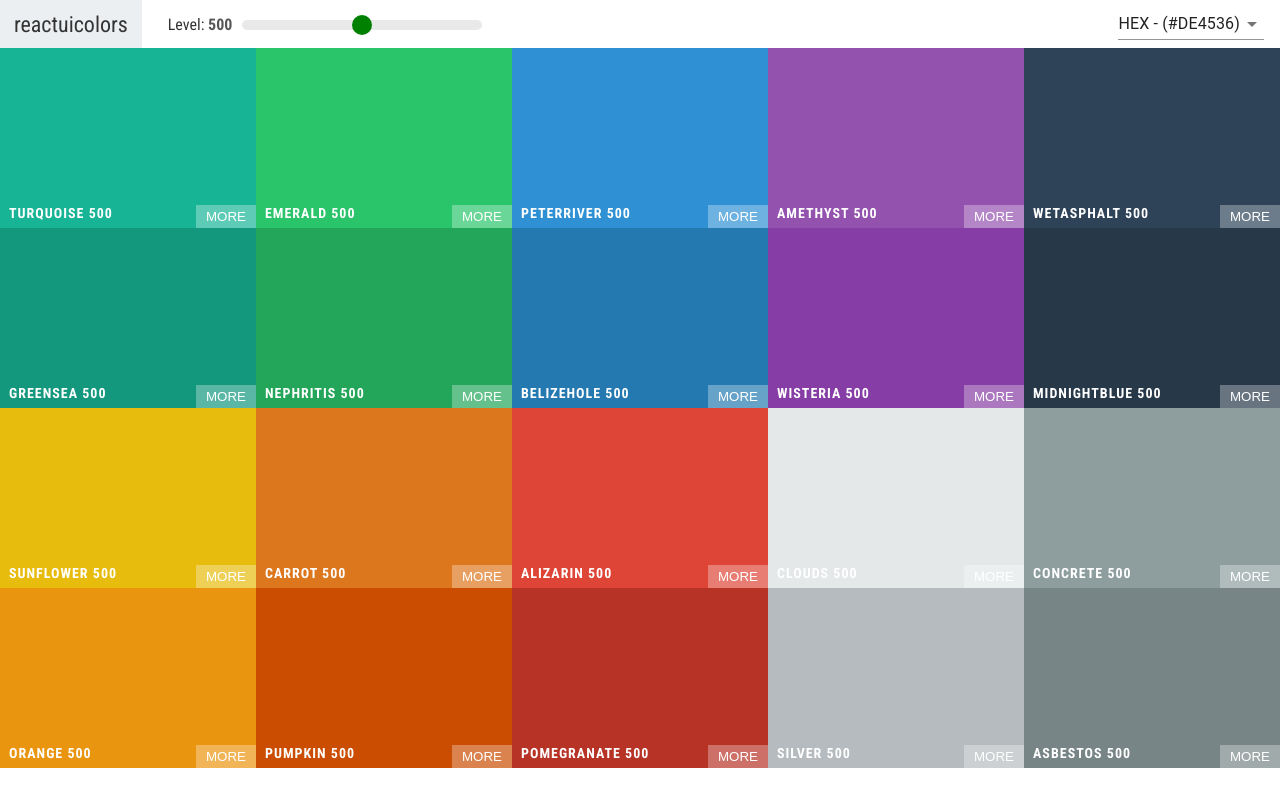
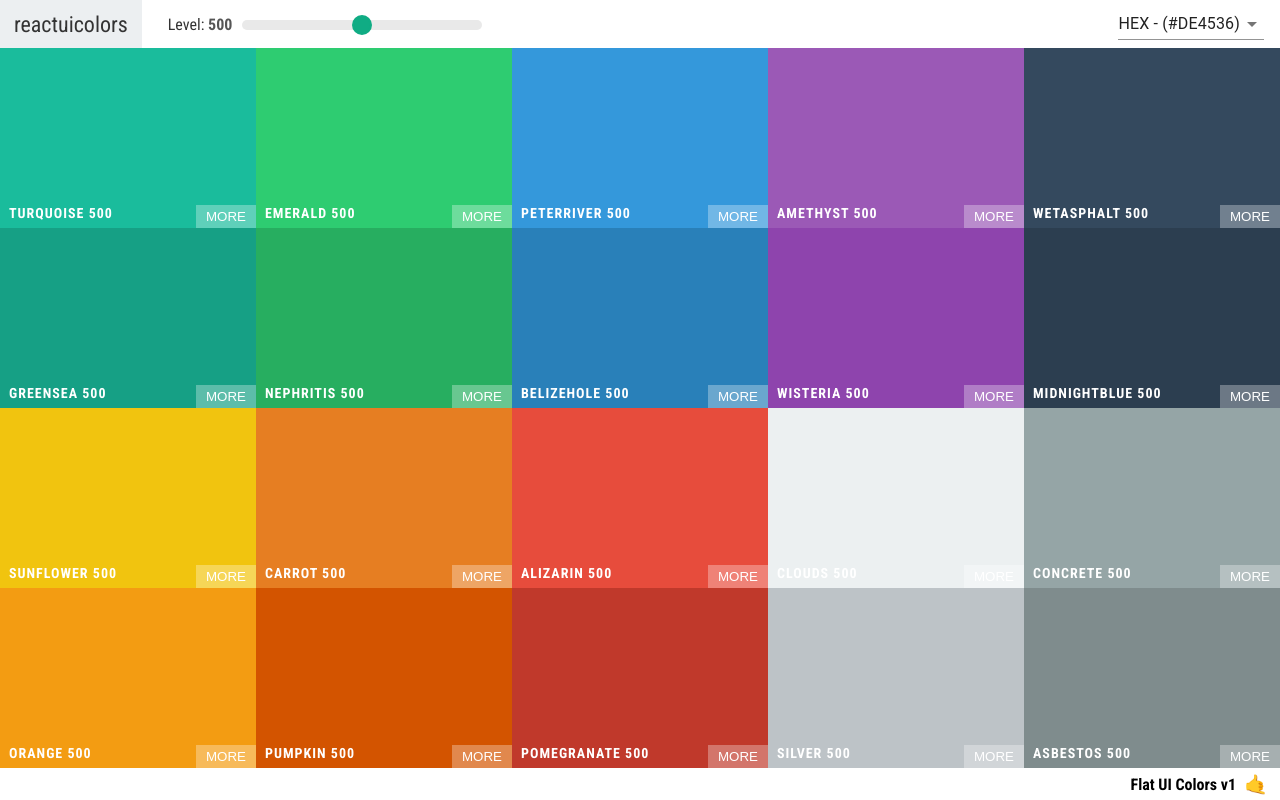
Before and after one commit to abubakrmuhammad/react-ui-colors, a React (Create React App) app: page /palette/flat-ui-colors-american in a window 1280 px wide. Built offline with nearby package versions, Linux system fonts and the light colour scheme.

Commit message:
Added Footer, Improved Shades

```diff
--- a/src/components/Palette.js
+++ b/src/components/Palette.js
@@ -27,14 +27,14 @@ class Palette extends Component {
 
   render() {
     const { level, colorFormat, showOverlay } = this.state;
-    const { colors } = this.props.palette;
+    const { colors, paletteName, emoji } = this.props.palette;
 
     const colorBoxes = colors[level].map(color => (
-      <ColorBox name={color.name} color={color[colorFormat]} />
+      <ColorBox key={color.id} name={color.name} color={color[colorFormat]} />
     ));
 
     return (
-      <section className='Pallete'>
+      <div className='Palette'>
         <Navbar
           level={level}
           format={colorFormat}
@@ -46,8 +46,11 @@ class Palette extends Component {
           title={`Color Format Changed!`}
           palette={colors[500]}
         />
-        <div className='Pallete__colors'>{colorBoxes}</div>
-      </section>
+        <section className='Palette__colors'>{colorBoxes}</section>
+        <footer className='Palette__footer'>
+          {paletteName} <span className='emoji'>{emoji}</span>
+        </footer>
+      </div>
     );
   }
 }
--- a/src/style/_Navbar.scss
+++ b/src/style/_Navbar.scss
@@ -53,8 +53,8 @@
         &:hover,
         &:focus,
         &:active {
-          background-color: green;
-          border-color: green;
+          background-color: #10ac84;
+          border-color: #10ac84;
           height: 20px;
           width: 20px;
           margin-top: -5px;
@@ -70,13 +70,5 @@
     justify-self: flex-end;
     margin-right: 16px;
     text-transform: uppercase;
-
-    .MuiSelect-selectMenu {
-      // padding
-    }
-
-    .MuiSelect-selectMenu {
-      // margin: 0 8px;
-    }
   }
 }
--- /dev/null
+++ b/src/style/_Palette.scss
@@ -0,0 +1,25 @@
+.Palette {
+  height: 100vh;
+  position: relative;
+
+  &__colors {
+    height: 90%;
+    display: grid;
+    grid-template-columns: repeat(5, 1fr);
+    grid-template-rows: repeat(4, 1fr);
+  }
+
+  &__footer {
+    background-color: #fff;
+    height: 4vh;
+    display: flex;
+    align-items: center;
+    justify-content: flex-end;
+    font-weight: 700;
+
+    .emoji {
+      font-size: 1.2rem;
+      margin: 0 12px 0 8px;
+    }
+  }
+}
--- a/src/style/_Pallete.scss
+++ /dev/null
@@ -1,11 +0,0 @@
-.Pallete {
-  height: 100vh;
-  position: relative;
-
-  &__colors {
-    height: 90%;
-    display: grid;
-    grid-template-columns: repeat(5, 1fr);
-    grid-template-rows: repeat(4, 1fr);
-  }
-}
--- a/src/style/main.scss
+++ b/src/style/main.scss
@@ -2,4 +2,4 @@
 @import 'ColorBox';
 @import 'Navbar';
 @import 'Overlay';
-@import 'Pallete';
+@import 'Palette';
--- a/src/utils/colors.js
+++ b/src/utils/colors.js
@@ -2,7 +2,7 @@ import chroma from 'chroma-js';
 import slugify from 'slugify';
 
 export function generatePalette(palette) {
-  const levels = [50, 100, 200, 300, 400, 500, 600, 700, 800, 900];
+  const levels = [100, 200, 300, 400, 500, 600, 700, 800, 900];
   const { paletteName, id, emoji, colors } = palette;
   const newColors = {};
 
@@ -47,10 +47,12 @@ function generateScale(hexColor, numberOfColors) {
 
 function generateRange(hexColor) {
   const darkShade = chroma(hexColor)
-    .darken(1.4)
+    .darken(1.5)
     .hex();
   const theColor = hexColor;
-  const lightShade = '#fff';
+  const lightShade = chroma(hexColor)
+    .brighten(1.5)
+    .hex();
 
   const range = [darkShade, theColor, lightShade];
 
```
